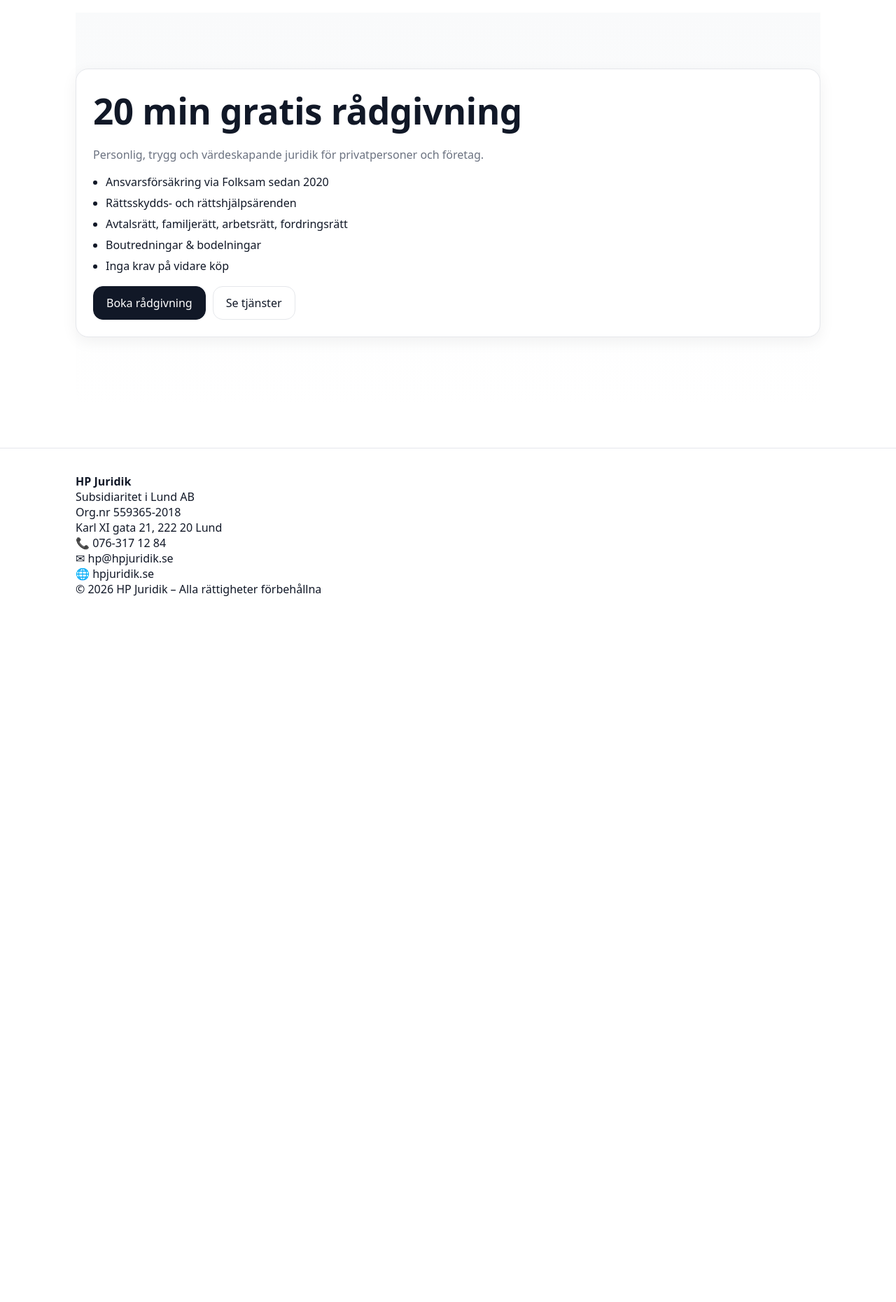
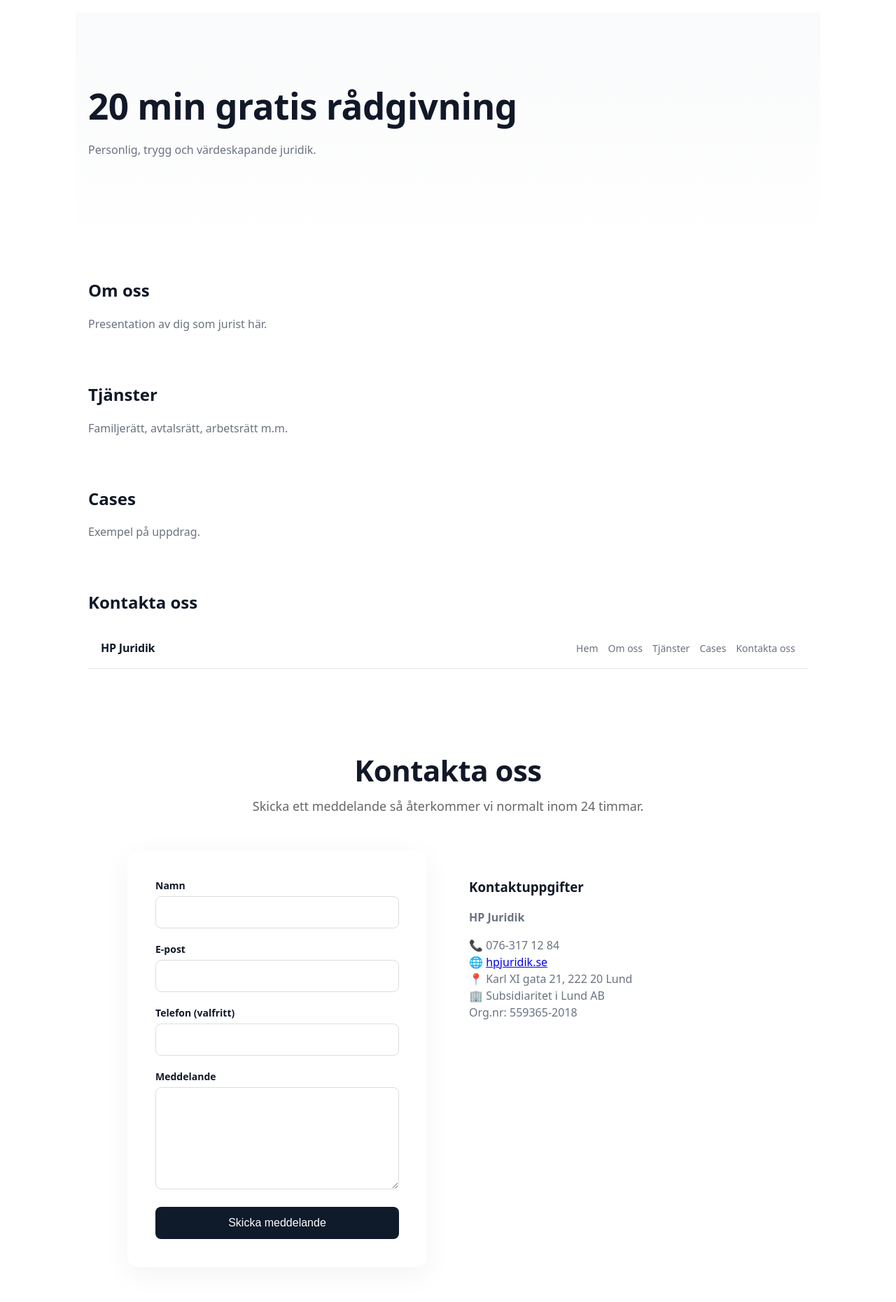
Before and after one commit to optiphyswe-cyber/hpjuridik-web, a FastAPI app: page / in a window 1280 px wide. Shown: the part 59-1920 px from the top of the page at 70% size. Before the commit the page ends 911 px from the top, so only its background shows below. Run offline with FastAPI, Linux system fonts and the light colour scheme.

Commit message:
Update home.html

```diff
--- a/app/templates/pages/home.html
+++ b/app/templates/pages/home.html
@@ -1,22 +1,45 @@
 {% extends "base.html" %}
+
 {% block content %}
-<section class="hero">
-  <div class="hero-card">
-    <h1>20 min gratis rådgivning</h1>
-    <p>Personlig, trygg och värdeskapande juridik för privatpersoner och företag.</p>
 
-    <ul class="bullets">
-      <li>Ansvarsförsäkring via Folksam sedan 2020</li>
-      <li>Rättsskydds- och rättshjälpsärenden</li>
-      <li>Avtalsrätt, familjerätt, arbetsrätt, fordringsrätt</li>
-      <li>Boutredningar & bodelningar</li>
-      <li>Inga krav på vidare köp</li>
-    </ul>
+<!-- HERO / HEM -->
+<section id="hem" class="section hero">
+    <div class="container">
+        <h1>20 min gratis rådgivning</h1>
+        <p>Personlig, trygg och värdeskapande juridik.</p>
+    </div>
+</section>
 
-    <div class="cta">
-      <a class="btn" href="/kontakta-oss">Boka rådgivning</a>
-      <a class="btn ghost" href="/tjanster">Se tjänster</a>
+<!-- OM OSS -->
+<section id="om-oss" class="section">
+    <div class="container">
+        <h2>Om oss</h2>
+        <p>Presentation av dig som jurist här.</p>
     </div>
-  </div>
 </section>
+
+<!-- TJÄNSTER -->
+<section id="tjanster" class="section">
+    <div class="container">
+        <h2>Tjänster</h2>
+        <p>Familjerätt, avtalsrätt, arbetsrätt m.m.</p>
+    </div>
+</section>
+
+<!-- CASES -->
+<section id="cases" class="section">
+    <div class="container">
+        <h2>Cases</h2>
+        <p>Exempel på uppdrag.</p>
+    </div>
+</section>
+
+<!-- KONTAKT -->
+<section id="kontakta-oss" class="section">
+    <div class="container">
+        <h2>Kontakta oss</h2>
+        {% include "pages/contact.html" %}
+    </div>
+</section>
+
 {% endblock %}
```
